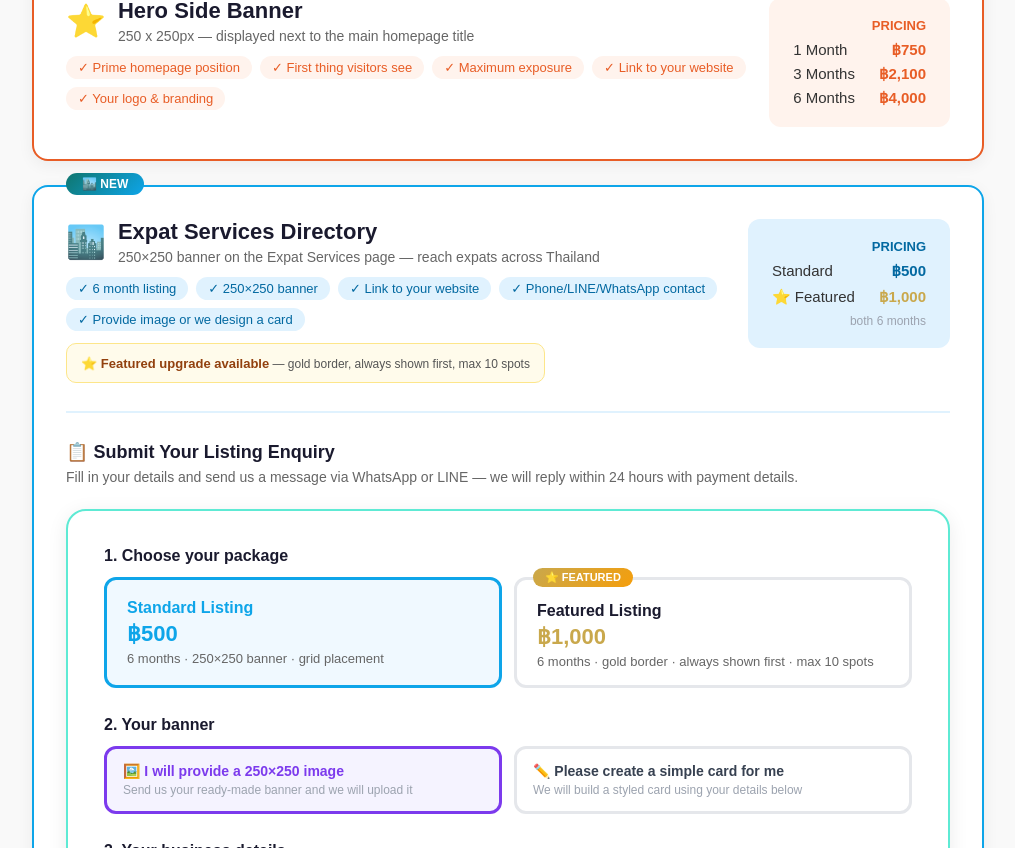
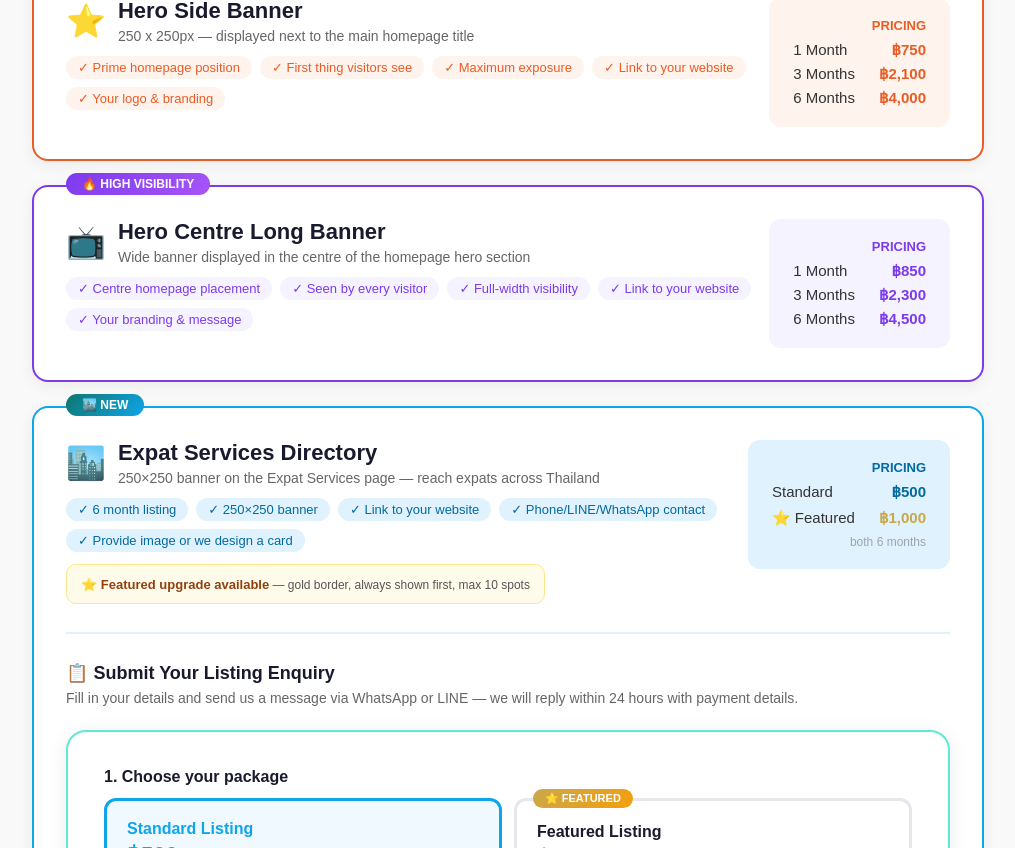
Before and after one commit to Davidjohnray/thailand-jobs, a Next.js app: page /advertise in a window 1280 px wide. Shown: the part 952-1800 px from the top of the page, without its empty margins (132-1147 px from the left). Built offline with nearby package versions, Linux system fonts and the light colour scheme; no server answers; the database is empty.

Commit message:
add Hero Centre Long Banner to advertise page

```diff
--- a/app/advertise/page.tsx
+++ b/app/advertise/page.tsx
@@ -282,6 +282,39 @@ export default function AdvertisePage() {
             </div>
           </div>
 
+          {/* HERO CENTRE LONG BANNER */}
+          <div style={{ background: 'white', borderRadius: '16px', padding: '32px', boxShadow: '0 4px 16px rgba(0,0,0,0.06)', border: '2px solid #7c3aed', position: 'relative' }}>
+            <div style={{ position: 'absolute', top: '-14px', left: '32px', background: 'linear-gradient(135deg, #7c3aed, #a855f7)', color: 'white', padding: '4px 16px', borderRadius: '20px', fontSize: '12px', fontWeight: 'bold' }}>🔥 HIGH VISIBILITY</div>
+            <div style={{ display: 'flex', justifyContent: 'space-between', alignItems: 'flex-start', flexWrap: 'wrap', gap: '16px' }}>
+              <div style={{ flex: 1 }}>
+                <div style={{ display: 'flex', alignItems: 'center', gap: '12px', marginBottom: '12px' }}>
+                  <span style={{ fontSize: '32px' }}>📺</span>
+                  <div>
+                    <h3 style={{ fontSize: '22px', fontWeight: 'bold', color: '#1a1a2e', margin: 0 }}>Hero Centre Long Banner</h3>
+                    <p style={{ color: '#666', fontSize: '14px', margin: '4px 0 0' }}>Wide banner displayed in the centre of the homepage hero section</p>
+                  </div>
+                </div>
+                <div style={{ display: 'flex', flexWrap: 'wrap', gap: '8px' }}>
+                  {['Centre homepage placement', 'Seen by every visitor', 'Full-width visibility', 'Link to your website', 'Your branding & message'].map(f => (
+                    <span key={f} style={{ background: '#f5f3ff', color: '#7c3aed', fontSize: '13px', padding: '4px 12px', borderRadius: '20px' }}>✓ {f}</span>
+                  ))}
+                </div>
+              </div>
+              <div style={{ textAlign: 'right', flexShrink: 0 }}>
+                <div style={{ background: '#f5f3ff', borderRadius: '12px', padding: '20px 24px' }}>
+                  <div style={{ color: '#7c3aed', fontSize: '13px', fontWeight: 'bold', marginBottom: '8px' }}>PRICING</div>
+                  <div style={{ display: 'flex', flexDirection: 'column', gap: '6px' }}>
+                    {[['1 Month', '฿850'], ['3 Months', '฿2,300'], ['6 Months', '฿4,500']].map(([period, price]) => (
+                      <div key={period} style={{ display: 'flex', justifyContent: 'space-between', gap: '24px', fontSize: '15px', color: '#333' }}>
+                        <span>{period}</span><span style={{ fontWeight: 'bold', color: '#7c3aed' }}>{price}</span>
+                      </div>
+                    ))}
+                  </div>
+                </div>
+              </div>
+            </div>
+          </div>
+
           {/* EXPAT SERVICES */}
           <div id="expat-services" style={{ background: 'white', borderRadius: '16px', padding: '32px', boxShadow: '0 4px 16px rgba(0,0,0,0.06)', border: '2px solid #0ea5e9', position: 'relative', scrollMarginTop: '80px' }}>
             <div style={{ position: 'absolute', top: '-14px', left: '32px', background: 'linear-gradient(135deg, #0f766e, #0ea5e9)', color: 'white', padding: '4px 16px', borderRadius: '20px', fontSize: '12px', fontWeight: 'bold' }}>🏙️ NEW</div>
@@ -401,18 +434,23 @@ export default function AdvertisePage() {
             {[
               { name: 'Sidebar Banner', prices: ['฿500', '฿1,400', '฿2,700'] },
               { name: 'Hero Side Banner', prices: ['฿750', '฿2,100', '฿4,000'], highlight: true },
+              { name: 'Hero Centre Long Banner', prices: ['฿850', '฿2,300', '฿4,500'], purple: true },
               { name: 'Expat Services Standard', prices: ['—', '—', '฿500'], teal: true },
               { name: 'Expat Services Featured', prices: ['—', '—', '฿1,000'], gold: true },
               { name: 'Training Page', prices: ['฿300', '฿300/mo', '฿300/mo'], note: 'standalone' },
               { name: 'Featured Job', prices: ['฿300', '—', '—'], note: '14 days' },
             ].map((row, i) => (
-              <div key={row.name} style={{ padding: '14px 20px', display: 'grid', gridTemplateColumns: '1fr 1fr 1fr 1fr', gap: '8px', background: row.highlight ? '#fff3ed' : row.teal ? '#e0f2fe' : row.gold ? '#fffbeb' : i % 2 === 0 ? 'white' : '#f9f9f9', borderTop: '1px solid #eee' }}>
+              <div key={row.name} style={{
+                padding: '14px 20px', display: 'grid', gridTemplateColumns: '1fr 1fr 1fr 1fr', gap: '8px',
+                background: row.highlight ? '#fff3ed' : row.purple ? '#f5f3ff' : row.teal ? '#e0f2fe' : row.gold ? '#fffbeb' : i % 2 === 0 ? 'white' : '#f9f9f9',
+                borderTop: '1px solid #eee'
+              }}>
                 <div style={{ fontWeight: '700', fontSize: '14px', color: '#1a1a2e' }}>
                   {row.name}
                   {row.note && <span style={{ color: '#9ca3af', fontSize: '11px', fontWeight: '400', marginLeft: '4px' }}>({row.note})</span>}
                 </div>
                 {row.prices.map((p, pi) => (
-                  <div key={pi} style={{ fontWeight: '700', fontSize: '15px', color: row.highlight ? '#E85D26' : row.teal ? '#0369a1' : row.gold ? '#c9a84c' : '#374151' }}>{p}</div>
+                  <div key={pi} style={{ fontWeight: '700', fontSize: '15px', color: row.highlight ? '#E85D26' : row.purple ? '#7c3aed' : row.teal ? '#0369a1' : row.gold ? '#c9a84c' : '#374151' }}>{p}</div>
                 ))}
               </div>
             ))}
```
